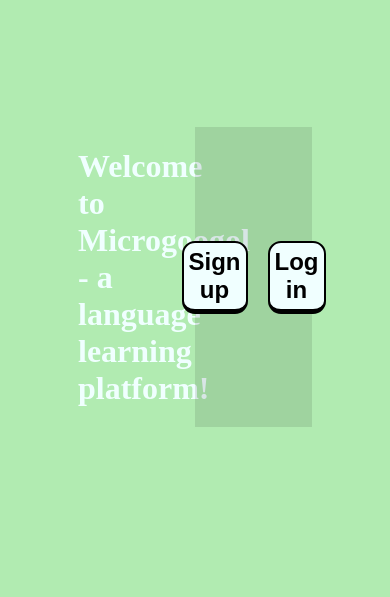
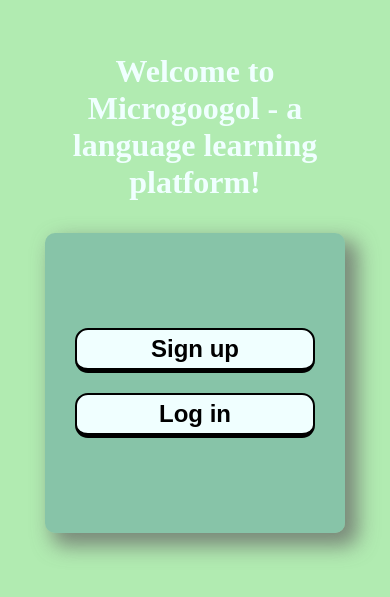
Before and after one commit to Justasrimavicius/microgogool, a React (Create React App) app in the folder client/: page / in a window 390 px wide. Shown: the part 145-742 px from the top of the page. Built offline with nearby package versions, Linux system fonts and the light colour scheme.

Commit message:
Authentication view responsiveness done.

```diff
--- a/client/src/Components/Authentication/Login.jsx
+++ b/client/src/Components/Authentication/Login.jsx
@@ -58,7 +58,6 @@ function Login(props){
                 <label htmlFor='password'>Password:</label>
                 <input id='password' name='password' type='password'></input>
             </div>
-            <p className='login-component-errorMsg'>{authErrorMsg}</p>
             <button className='button'>Log in</button>
             <button className='auth-goBack-btn' type='button' onClick={()=>{props.authState.setAuthButton('default')}}>Go back</button>
         </form>
--- a/client/src/Components/Authentication/Signup.jsx
+++ b/client/src/Components/Authentication/Signup.jsx
@@ -8,7 +8,7 @@ function Signup(props) {
 
     async function checkSubmit(e){
         e.preventDefault();
-        const errorMsg = document.querySelector('.signup-component-errorMsg');
+        const errorMsg = document.querySelector('.auth-component-errorMsg');
         setAuthErrorMsg('');
 
 
@@ -49,12 +49,12 @@ function Signup(props) {
             if(userCredential.user){
                 console.log(userCredential)
                 setAuthErrorMsg('User succesfully registered!');
-                document.querySelector('.signup-component-errorMsg').style.color='green';
-                document.querySelector('.signup-component-errorMsg').style.fontWeight='bold';
+                document.querySelector('.auth-component-errorMsg').style.color='green';
+                document.querySelector('.auth-component-errorMsg').style.fontWeight='bold';
                 setTimeout(() => {
                     setAuthErrorMsg('');
-                    document.querySelector('.signup-component-errorMsg').style.color='red';
-                    document.querySelector('.signup-component-errorMsg').style.fontWeight='normal';
+                    document.querySelector('.auth-component-errorMsg').style.color='red';
+                    document.querySelector('.auth-component-errorMsg').style.fontWeight='normal';
                 }, 3000);
             }
         })
@@ -88,7 +88,7 @@ function Signup(props) {
                     <label htmlFor='passwordR' type='password'>Repeat password:</label>
                     <input id='passwordR' name='passwordR' type='password'></input>
                 </div>
-                <p className='signup-component-errorMsg'>{authErrorMsg}</p>
+                <p className='auth-component-errorMsg'>{authErrorMsg}</p>
                 <button className='button'>Sign up</button>
                 <button className='auth-goBack-btn' type='button' onClick={()=>{props.authState.setAuthButton('default')}}>Go back</button>
             </form>
--- a/client/src/Styles/AuthenticationStyles.css
+++ b/client/src/Styles/AuthenticationStyles.css
@@ -18,16 +18,23 @@
     font-size: 2rem;
     width: 30vw;
     font-weight: bold;
+    text-align: center;
+
 }
 .auth-inputs-holder{
-    background-color: rgba(0, 0, 0, 0.1);
-    width: 30vw;
+    background-color:rgba(95, 158, 160, 0.5);
+    max-width: 30vw;
+    min-width: 400px;
     height: 300px;
     display: flex;
-    flex-direction: row;
+    flex-direction: column;
     justify-content: center;
     align-items: center;
     gap: 20px;
+    border-radius: 10px;
+    box-shadow: 10px 10px 20px 3px rgba(102, 102, 102, 0.736);
+
+    transition: 0.5s all;
 }
 .auth-inputs-holder button{
     outline: none;
@@ -39,6 +46,8 @@
     font-weight: bold;
     border: 2px solid black;
     border-bottom: 5px solid black;
+    width: 80%;
+    margin: 0 30px;
 
     transition: 0.1s all;
 }
@@ -50,7 +59,7 @@
     border: none !important;
     background-color: transparent !important;
     font-size: 1rem !important;
-    color: rgb(221, 172, 81);
+    color: rgb(0, 0, 0);
 }
 
 
@@ -73,25 +82,28 @@
     height: 100%;
     display: grid;
     grid-template-columns: 1fr 1fr;
-    grid-template-rows: 1fr 1.5fr 0.5fr 1fr 1fr;
+    grid-template-rows: 1fr 1.5fr 0.5fr 1fr;
 }
+
 .signup-component form > p:nth-child(1),
 .login-component form > p:nth-child(1){
     grid-column: 1/3;
     text-align: center;
     font-size: 1.4rem;
     margin-bottom: 0;
-    margin-top: 10px;
 }
 .login-comoponent-inputHolder{
     grid-column: 1/3;
     display: flex;
     flex-direction: column;
+    justify-content: center;
+    margin-bottom: 10px;
 }
 .signup-component form button,
 .login-component form button{
     grid-column: 1/3;
     margin: 0 30%;
+    width: 40%;
 }
 .signup-component-emailDiv,
 .signup-component-passwordDiv,
@@ -127,11 +139,59 @@
 .login-comoponent-inputHolder label{
     margin: 20px 10px 0 10px;
 }
-.signup-component-errorMsg,
-.login-component-errorMsg{
+.auth-component-errorMsg{
     grid-column: 1/3;
     text-align: center;
     color: red;
     margin: 0;
     margin: 10px;
 }
+
+
+@media (max-width: 1125px){
+    .auth-inputs-holder{
+        height: auto;
+        min-height: 300px;
+    }
+    .signup-component form{
+        width: 100%;
+        height: 400px;
+        display: grid;
+        grid-template-columns: 1fr;
+        grid-template-rows: 0.2fr 2fr 0.5fr 0.5fr 0.1fr;
+    }
+    .auth-component-errorMsg{
+        grid-column: 1/2;
+        }
+        .signup-component form button,
+        .login-component form button{
+        grid-column: 1/2;
+        }
+        .auth-inputs-holder form > p:nth-child(1){
+            grid-column: 1/2;
+        }
+
+
+    .login-component form{
+        width: 100%;
+        height: 100%;
+        display: grid;
+        grid-template-columns: 1fr;
+        grid-template-rows: 0.3fr 1.5fr 0.5fr 0.5fr;
+    }
+}
+@media (max-width: 685px){
+    .authentication > div{
+        flex-direction: column;
+    }
+    .authentication > div > p{
+        max-width: 400px;
+        min-width: 300px;
+    }
+}
+@media (max-width: 390px){
+    .auth-inputs-holder{
+        width: 100%;
+        min-width: 100%;
+    }
+}
```
